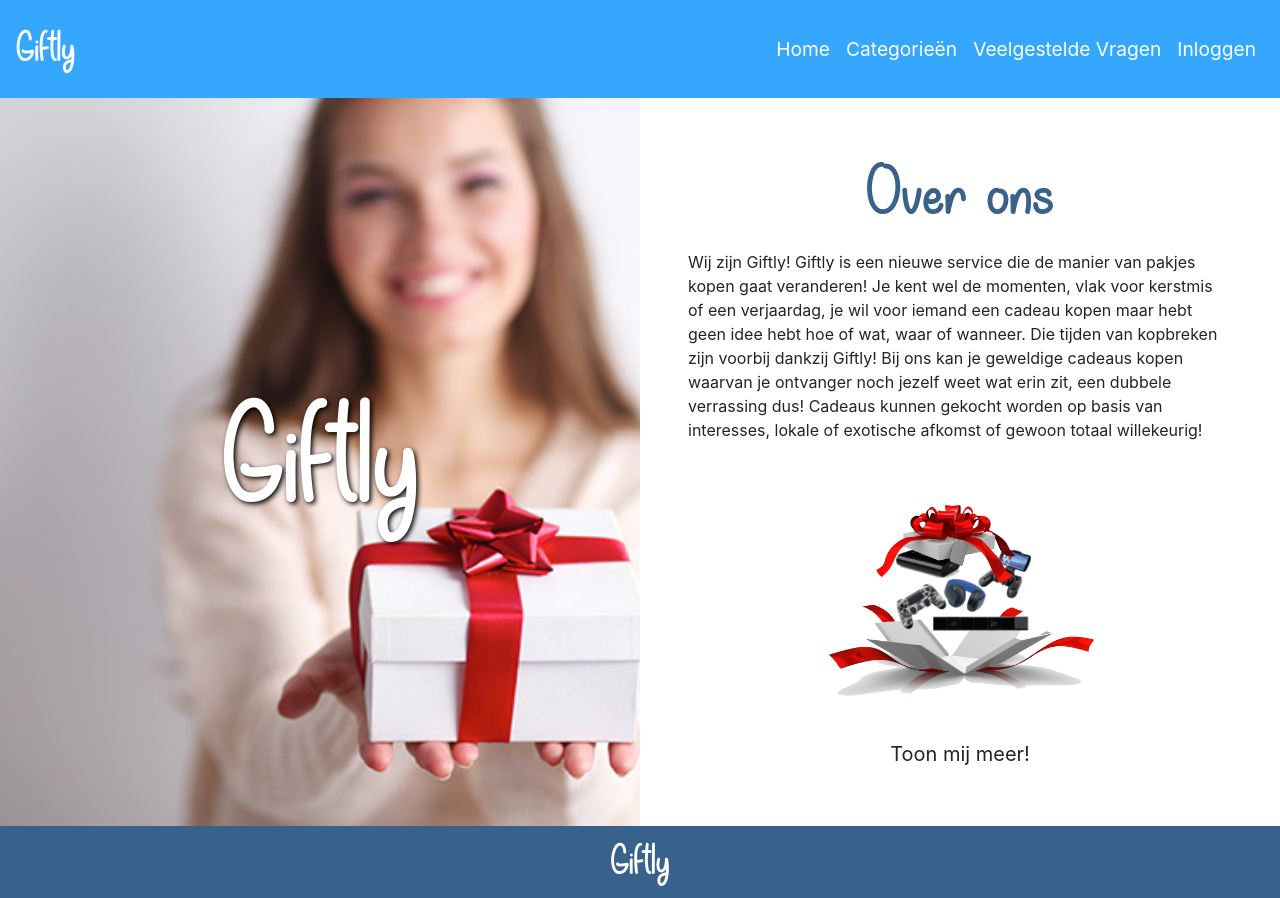
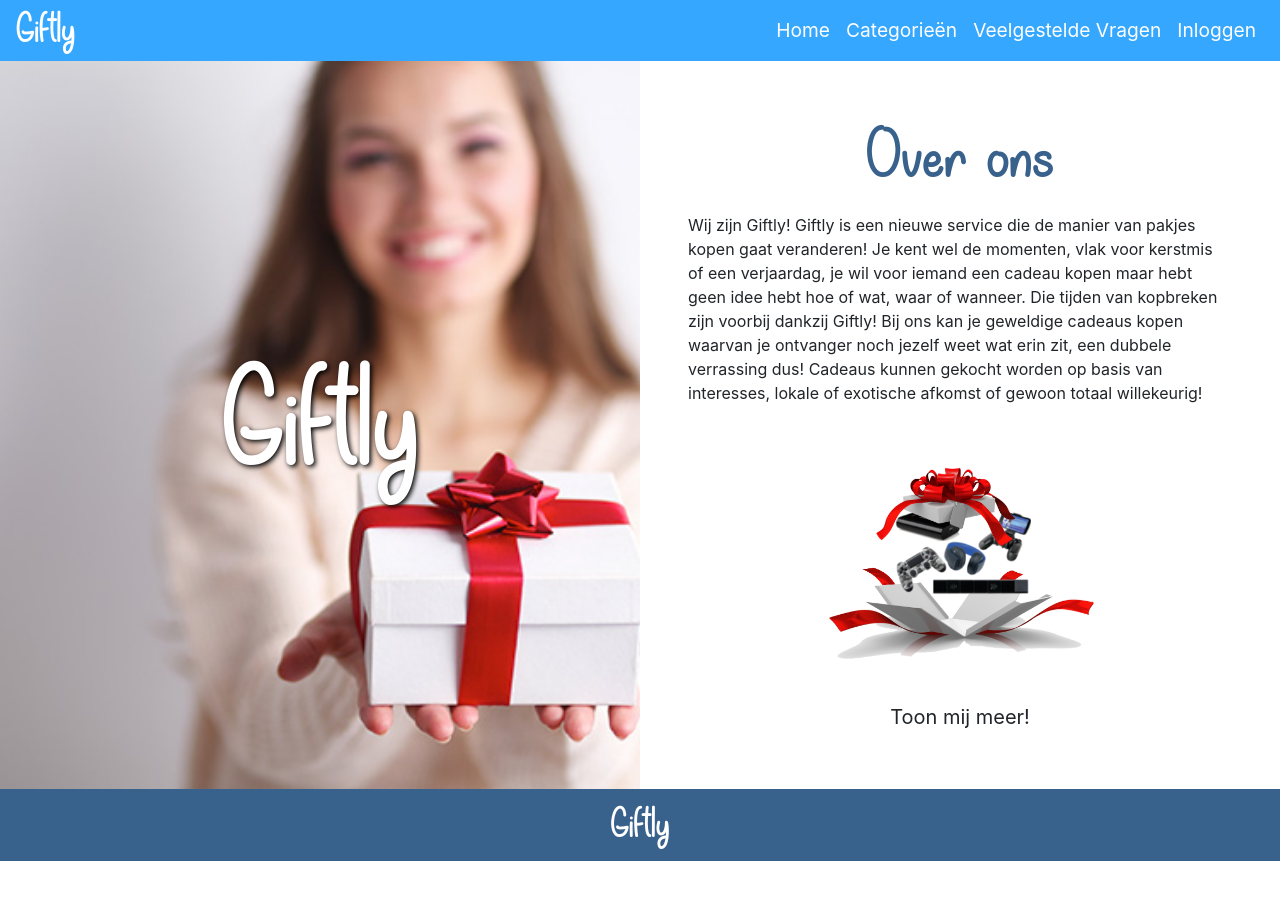
Before and after one commit to JensVanAssche/giftly, a Vue app: page / in a window 1280 px wide. After the commit the page ends 861 px from the top, so only its background shows below. Built offline with nearby package versions, Linux system fonts and the light colour scheme; a small style sheet from the web is missing.

Commit message:
Fixed logo in nav

```diff
--- a/src/assets/scss/style.scss
+++ b/src/assets/scss/style.scss
@@ -61,12 +61,7 @@ footer {
     font-size: $logo-font-size;
     transition: 0.5s;
     font-family: $logo-font;
-    &:hover {
-      //color: darken($font-color, 10);
-      //color: lighten($font-color, 10);
-      transform: scale(1.4, 1.4);
-      transition: 0.5s;
-    }
+    line-height: 1rem;
 }
 
 .categories {
```
